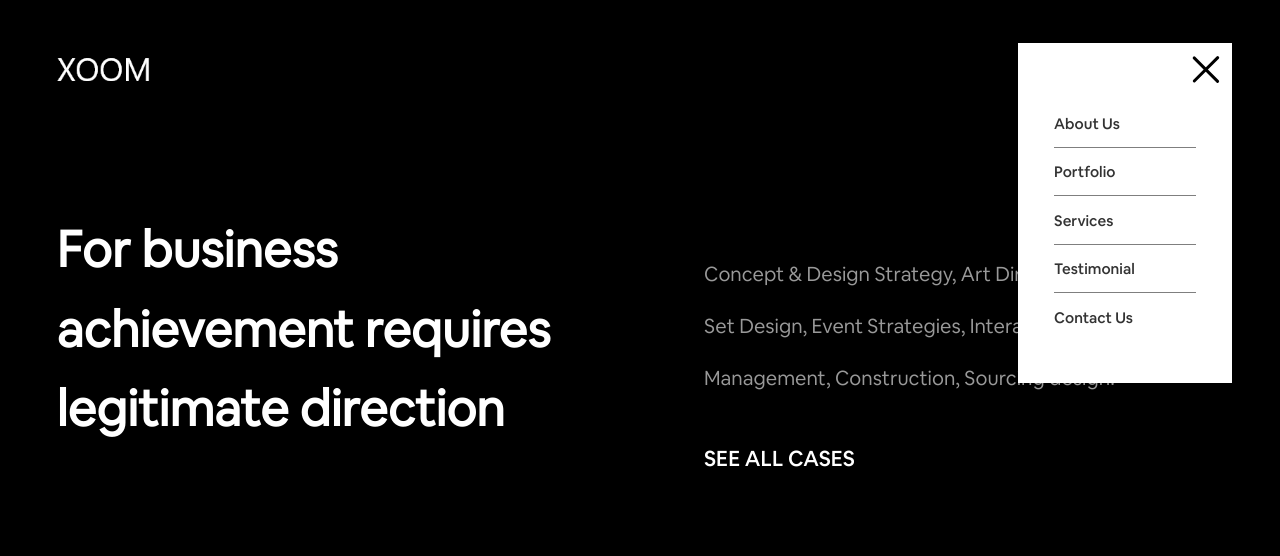
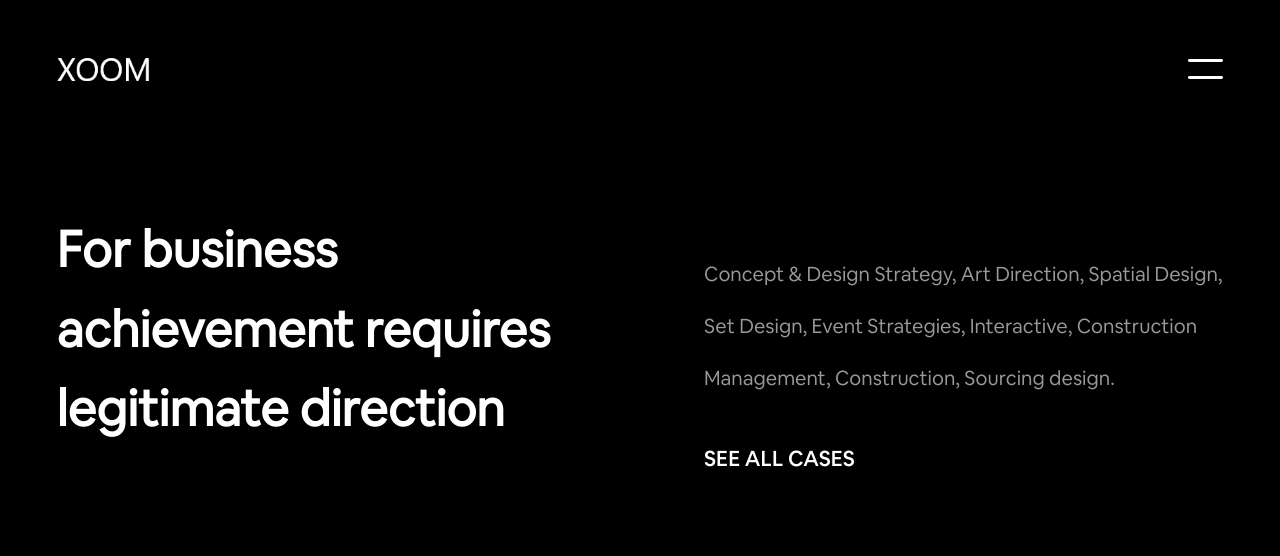
Before and after one commit to sadabdhrubo1997/Xoom-landing-page, a plain HTML site: page index.html in a window 1280 px wide. Shown: the top 556 px of the page. Drawn offline with Linux system fonts and the light colour scheme.

Commit message:
Update index.html

```diff
--- a/index.html
+++ b/index.html
@@ -23,7 +23,7 @@
               <img src="resources/img/logo.png" alt="" />
             </a>
           </div>
-          <div class="hambarger active">
+          <div class="hambarger">
             <div class="nav">
               <ul>
                 <li><a href="#about-us">About Us</a></li>
```
